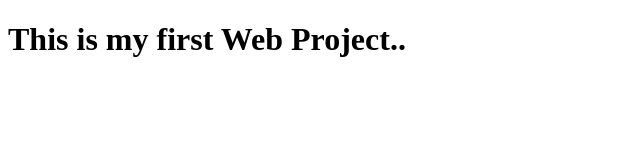
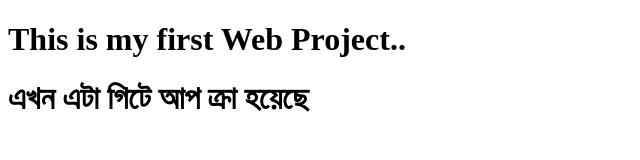
Before and after one commit to Jobayer-sheikh/LearningGit, a plain HTML site: page index.html in a window 1280 px wide. Shown: the whole page, without its empty margins (0-640 px from the left). Drawn offline with Linux system fonts and the light colour scheme.

Commit message:
Up on git

```diff
--- a/index.html
+++ b/index.html
@@ -3,11 +3,12 @@
 
 <head>
     <meta charset="UTF-8">
-    <title>Oitizzo.com</title>
+    <title>Oitizzo</title>
 </head>
 
 <body>
 <h1>This is my first Web Project..</h1>
+<h1>এখন এটা গিটে আপ ক্রা হয়েছে</h1>
 </body>
 
 </html>
```
